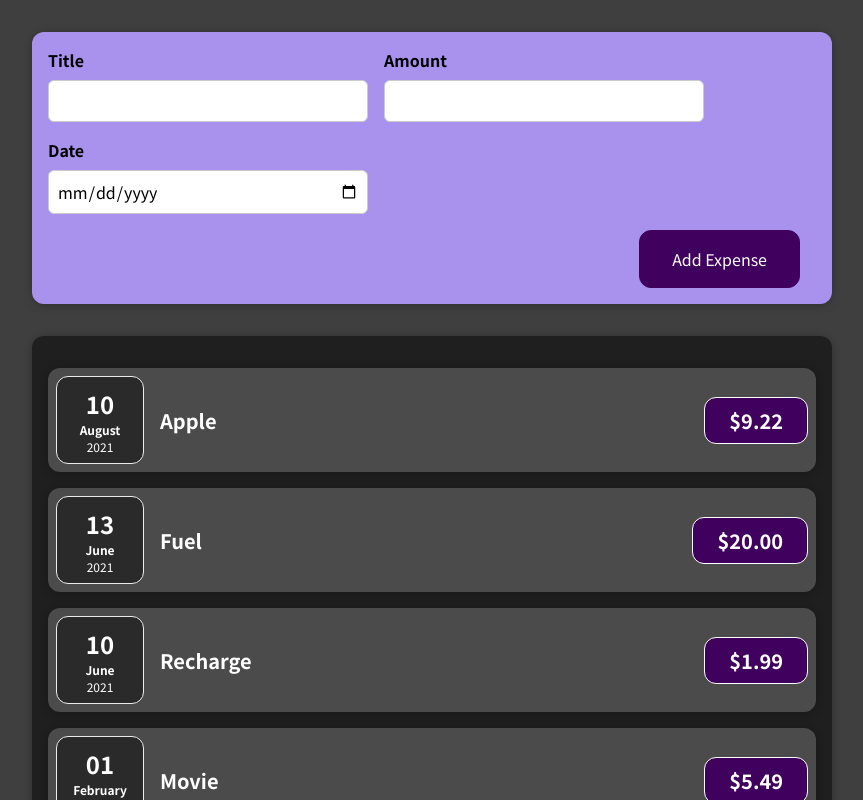
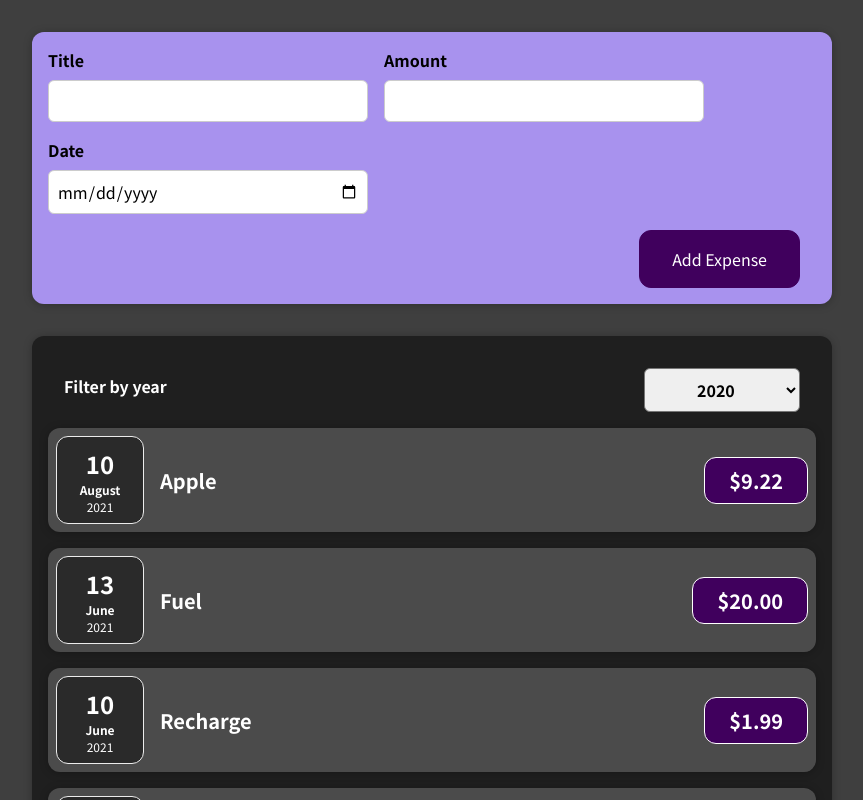
Before and after one commit to ravi-bhu/react-expense-tracker, a React (Create React App) app: page / in a window 1280 px wide. Shown: the top 800 px of the page, without its empty margins (208-1071 px from the left). Built offline with nearby package versions, Linux system fonts and the light colour scheme.

Commit message:
added expense filter and made add expense work

```diff
--- a/src/App.js
+++ b/src/App.js
@@ -1,16 +1,19 @@
+import { useState } from 'react';
 import Expenses from './components/Expenses/Expenses';
 import NewExpense from './components/NewExpense/NewExpense';
 
-function App() {
-  const expenses = [
-    { title: 'Apple', date: new Date(2021, 7, 10), amount: '9.22' },
-    { title: 'Fuel', date: new Date(2021, 5, 13), amount: '20.00' },
-    { title: 'Recharge', date: new Date(2021, 5, 10), amount: '1.99' },
-    { title: 'Movie', date: new Date(2021, 1, 1), amount: '5.49' },
-  ];
+const DUMMY_EXPENSES = [
+  { id: 1, title: 'Apple', date: new Date(2021, 7, 10), amount: '9.22' },
+  { id: 2, title: 'Fuel', date: new Date(2021, 5, 13), amount: '20.00' },
+  { id: 3, title: 'Recharge', date: new Date(2021, 5, 10), amount: '1.99' },
+  { id: 4, title: 'Movie', date: new Date(2021, 1, 1), amount: '5.49' },
+];
+
+const App = () => {
+  const [expenses, setExpenses] = useState(DUMMY_EXPENSES);
 
   const addExpenseHandler = (expense) => {
-    console.log(expense);
+    setExpenses((prevState) => [expense, ...prevState]);
   };
 
   return (
@@ -19,6 +22,6 @@ function App() {
       <Expenses expenses={expenses} />
     </div>
   );
-}
+};
 
 export default App;
--- /dev/null
+++ b/src/components/Expenses/ExpenseFilter.css
@@ -0,0 +1,24 @@
+.expenses-filter {
+    color: white;
+    padding: 0 1rem;
+}
+
+.expenses-filter__control {
+    display: flex;
+    width: 100%;
+    align-items: center;
+    justify-content: space-between;
+    margin: 1rem 0;
+}
+
+.expenses-filter label {
+    font-weight: bold;
+    margin-bottom: 0.5rem;
+}
+
+.expenses-filter select {
+    font: inherit;
+    padding: 0.5rem 3rem;
+    font-weight: bold;
+    border-radius: 6px;
+}
--- /dev/null
+++ b/src/components/Expenses/ExpenseFilter.js
@@ -0,0 +1,22 @@
+import './ExpenseFilter.css';
+
+const ExpenseFilter = (props) => {
+  const dropdownChangeHandler = (event) => {
+    props.onChangeFilter(event.target.value);
+  };
+
+  return (
+    <div className="expenses-filter">
+      <div className="expenses-filter__control">
+        <label>Filter by year</label>
+        <select value={props.selected} onChange={dropdownChangeHandler}>
+          <option value="2019">2019</option>
+          <option value="2020">2020</option>
+          <option value="2021">2021</option>
+        </select>
+      </div>
+    </div>
+  );
+};
+
+export default ExpenseFilter;
--- a/src/components/Expenses/ExpenseItem.js
+++ b/src/components/Expenses/ExpenseItem.js
@@ -5,10 +5,10 @@ import './ExpenseItem.css';
 const ExpenseItem = (props) => {
   return (
     <Card className="expense-item">
-      <ExpenseDate date={props.expense.date} />
+      <ExpenseDate date={props.date} />
       <div className="expense-item__description">
-        <h2>{props.expense.title}</h2>
-        <div className="expense-item__price">${props.expense.amount}</div>
+        <h2>{props.title}</h2>
+        <div className="expense-item__price">${props.amount}</div>
       </div>
     </Card>
   );
--- a/src/components/Expenses/Expenses.js
+++ b/src/components/Expenses/Expenses.js
@@ -1,14 +1,30 @@
+import { useState } from 'react';
 import Card from '../UI/Card';
+import ExpenseFilter from './ExpenseFilter';
 import ExpenseItem from './ExpenseItem';
 import './Expenses.css';
 
 const Expenses = (props) => {
+  const [filteredYear, setFilteredYear] = useState('2020');
+
+  const filterChangeHandler = (selectedYear) => {
+    setFilteredYear(selectedYear);
+  };
+
   return (
     <Card className="expenses">
-      <ExpenseItem expense={props.expenses[0]} />
-      <ExpenseItem expense={props.expenses[1]} />
-      <ExpenseItem expense={props.expenses[2]} />
-      <ExpenseItem expense={props.expenses[3]} />
+      <ExpenseFilter
+        selected={filteredYear}
+        onChangeFilter={filterChangeHandler}
+      />
+      {props.expenses.map((expense) => (
+        <ExpenseItem
+          key={expense.id}
+          title={expense.title}
+          date={expense.date}
+          amount={expense.amount}
+        />
+      ))}
     </Card>
   );
 };
--- a/src/components/NewExpense/ExpenseForm.js
+++ b/src/components/NewExpense/ExpenseForm.js
@@ -35,7 +35,7 @@ const ExpenseForm = (props) => {
     const expenseData = {
       title: enteredTitle,
       amount: enteredAmount,
-      date: enteredDate,
+      date: new Date(enteredDate),
     };
 
     props.onSaveExpenseData(expenseData);
```
